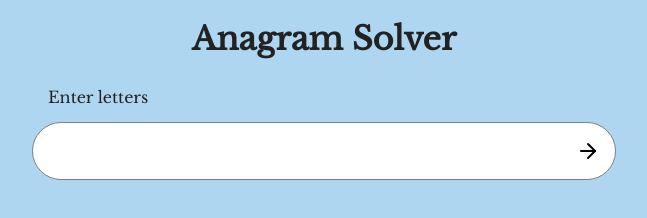
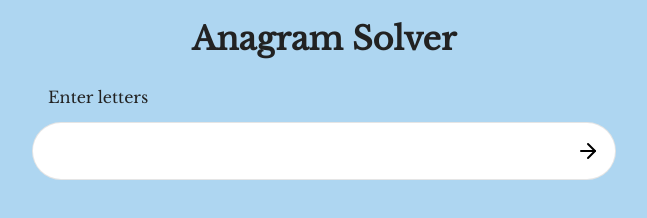
Before and after one commit to spswatron/anagram-solver, a website built with Parcel: page index.html in a window 1280 px wide. Shown: the whole page, without its empty margins (316-963 px from the left). Built offline with nearby package versions, Linux system fonts and the light colour scheme.

Commit message:
fix border color

```diff
--- a/css/main.css
+++ b/css/main.css
@@ -299,7 +299,7 @@ h1 {
   border-radius: 35px;
   width: 550px;
   max-width: calc(100% - 2rem);
-  border: 1px solid gray;
+  border: 1px solid rgba(0,0,0,0.1);
 }
 
 .arrow-icon {
```
